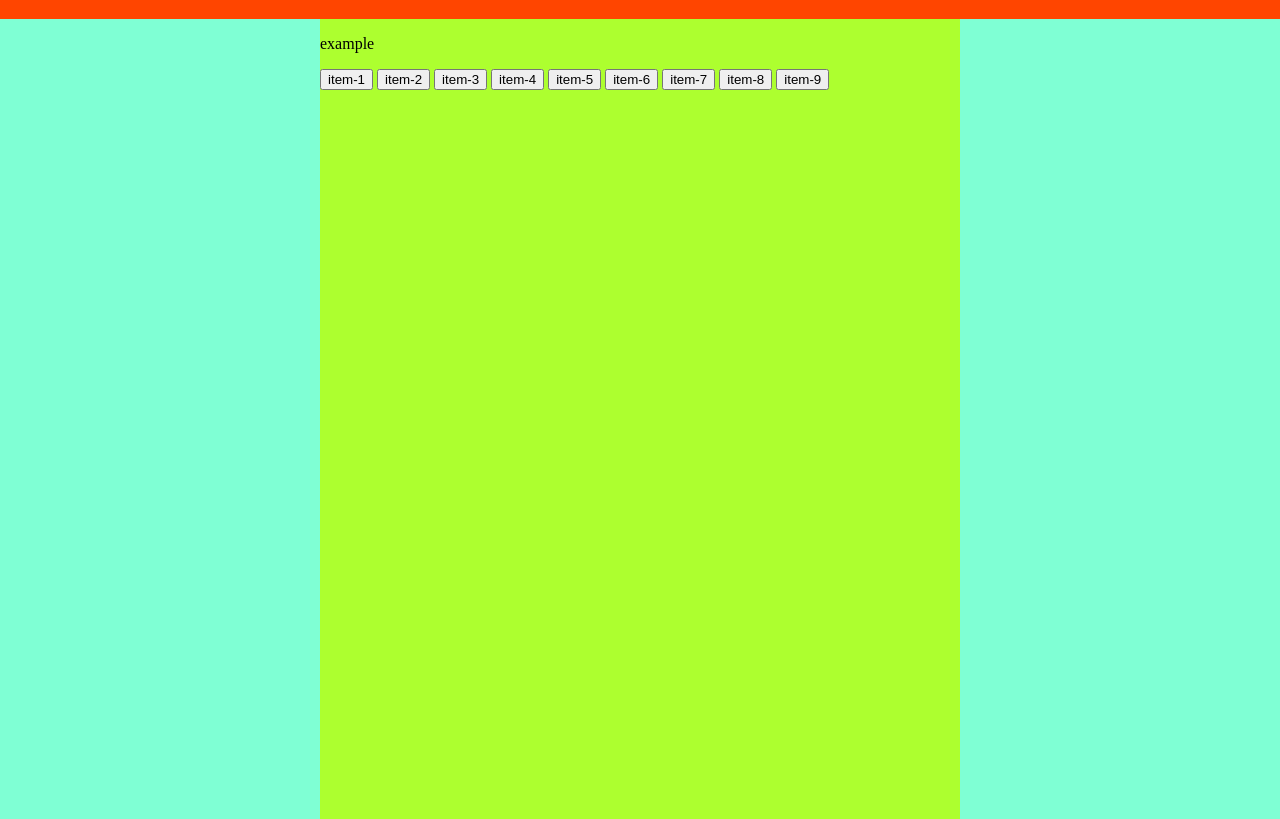
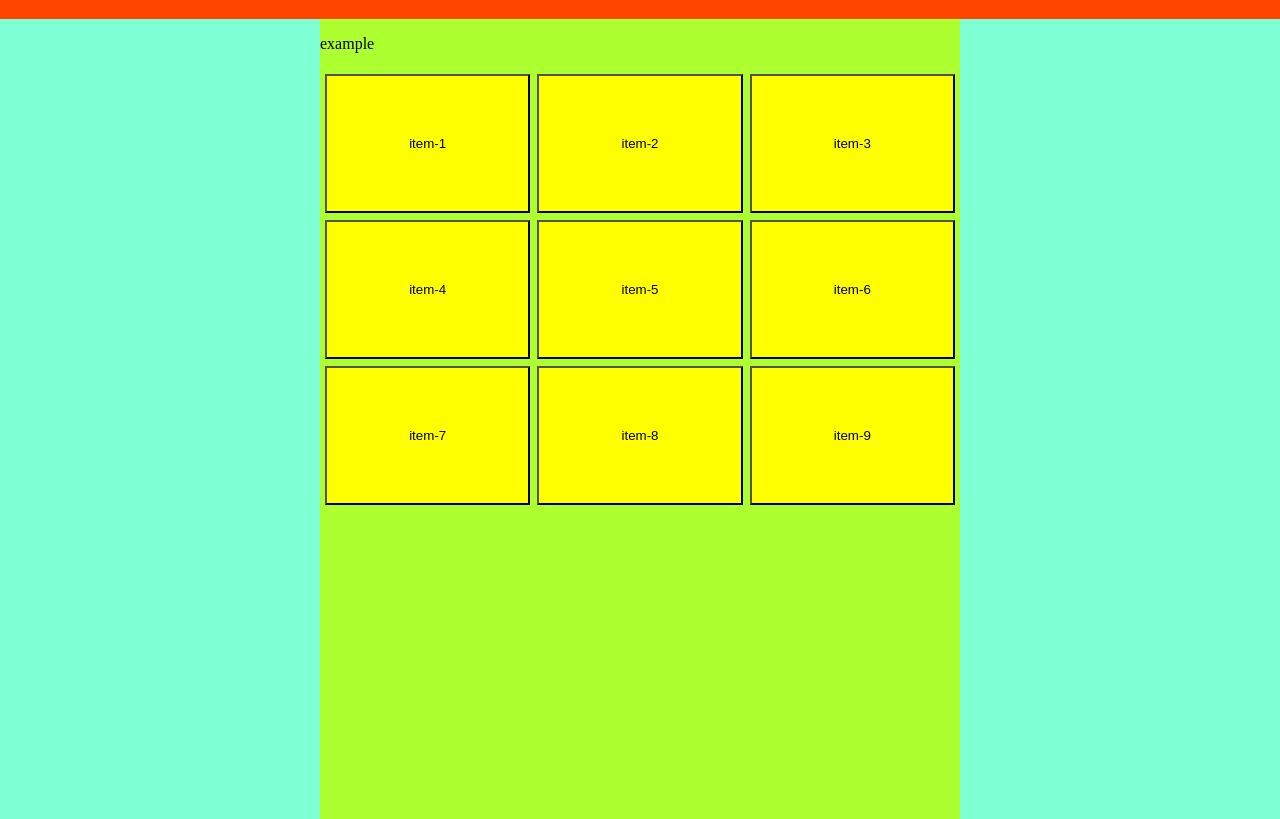
Before and after one commit to Re-Yan/tic-tac-toe, a plain HTML site: page index.html in a window 1280 px wide. Shown: the part 61-880 px from the top of the page. Drawn offline with Linux system fonts and the light colour scheme.

Commit message:
Assign Classes for Each Grid Item

```diff
--- a/style.css
+++ b/style.css
@@ -22,3 +22,17 @@ body {
   min-height: 0;
   background: greenyellow;
 }
+
+/* GRID */
+
+.grid-container {
+  display: grid;
+  grid-template-columns: 3fr 3fr 3fr;
+  gap: 7px;
+  padding: 5px;
+}
+
+.tic-tac-toe-grid {
+  padding: 30px;
+  background-color: yellow;
+}
```
